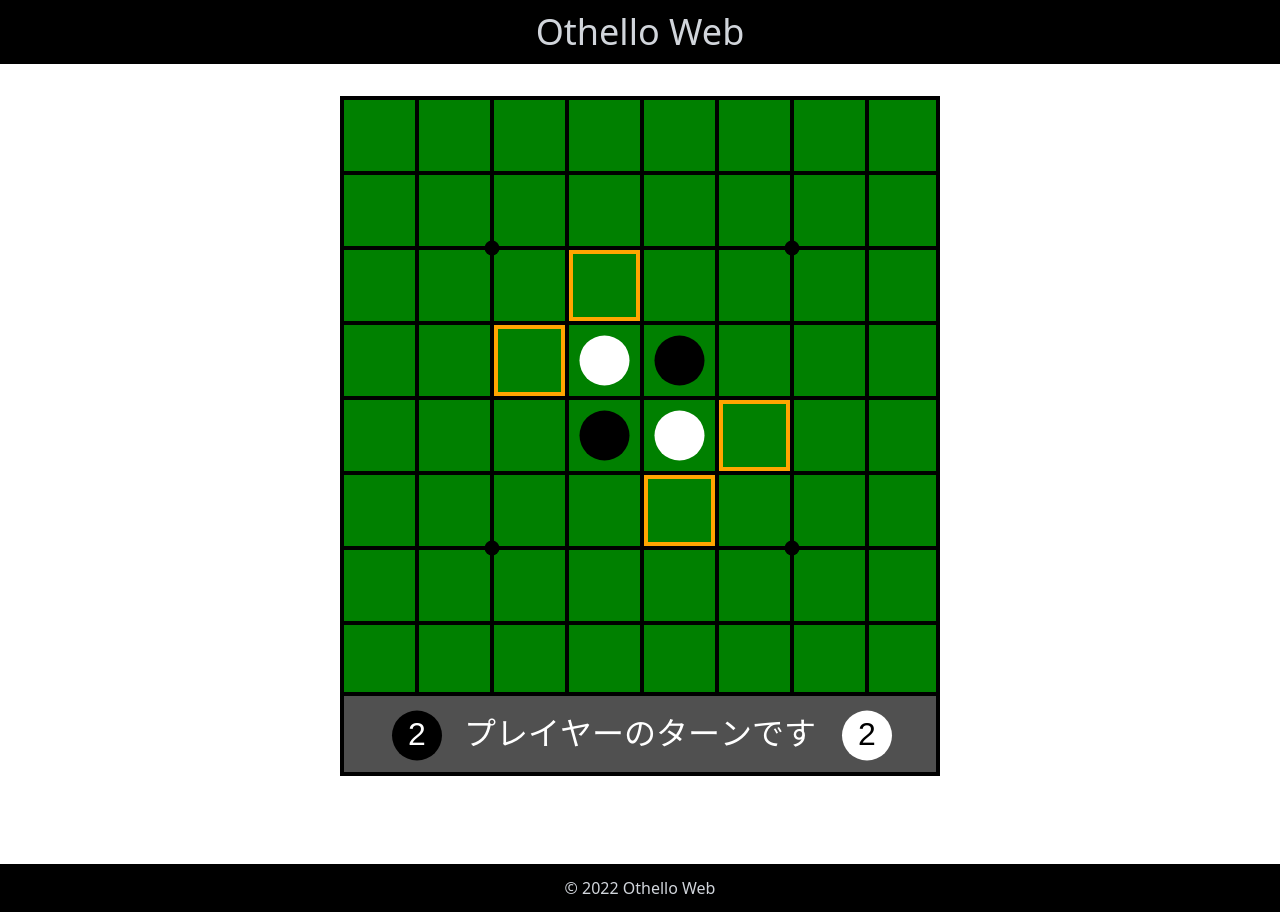
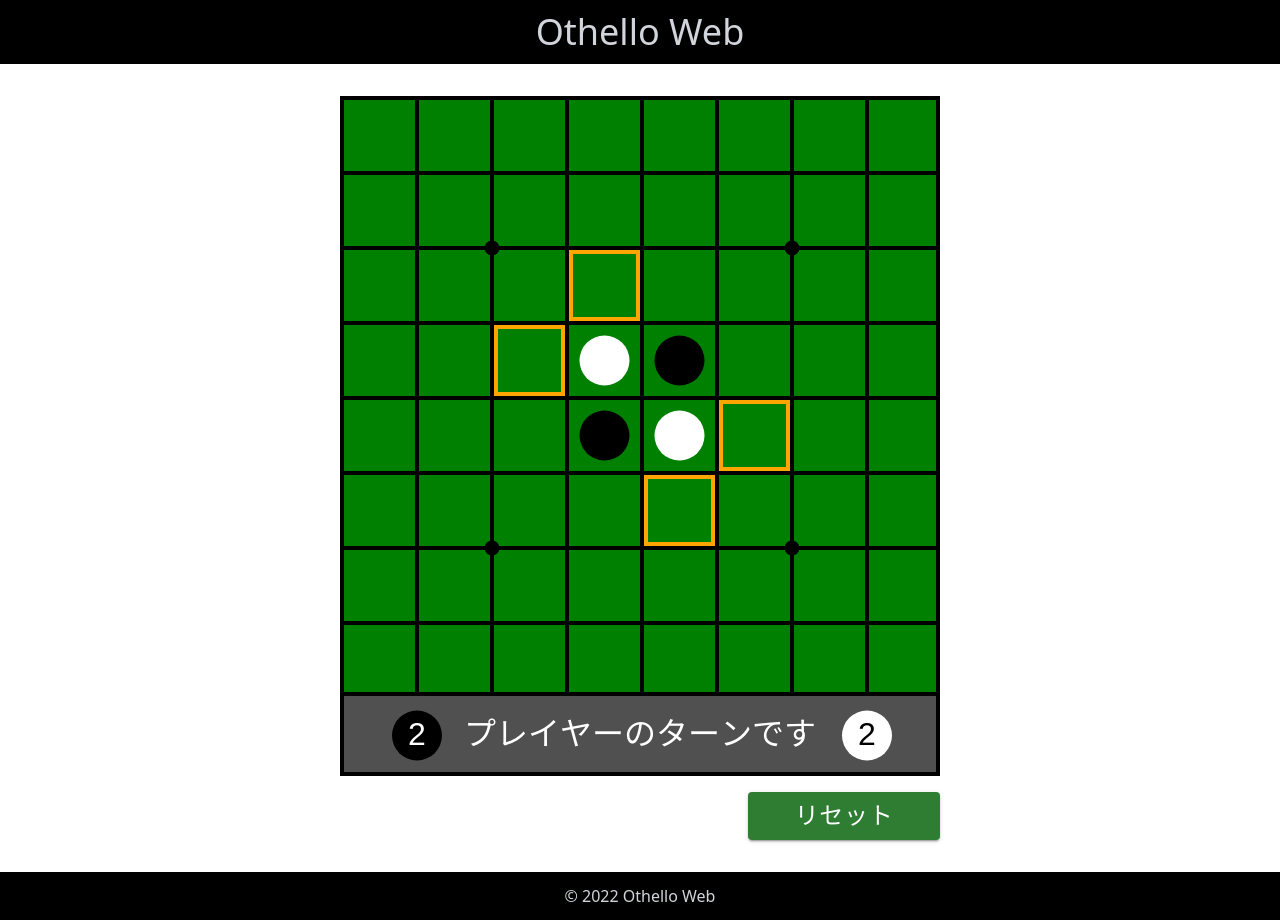
Before and after one commit to HiLow2021/GameWeb, a Next.js app in the folder Front/: page / in a window 1280 px wide. Built offline with nearby package versions, Linux system fonts and the light colour scheme.

Commit message:
add reset button

```diff
--- a/Front/components/othello.tsx
+++ b/Front/components/othello.tsx
@@ -1,3 +1,4 @@
+import Button from '@mui/material/Button';
 import { useState } from 'react';
 import { Ellipse, Layer, Line, Rect, Stage, Text } from 'react-konva';
 import { CommonUtility } from '../shared/commonUtility';
@@ -27,8 +28,11 @@ const Othello = ({ width, height }: { width: number; height: number }): JSX.Elem
     const [mouseCoordinate, setMouseCoordinate] = useState<Coordinate>();
     const [canClick, setCanClick] = useState(true);
 
+    const buttonStyle = { fontSize: 24 };
+
     return (
         <>
+            <div className="flex flex-col gap-4 justify-center">
                 <Stage
                     width={width}
                     height={height + textAreaHeight}
@@ -206,6 +210,26 @@ const Othello = ({ width, height }: { width: number; height: number }): JSX.Elem
                         />
                     </Layer>
                 </Stage>
+                <div className="flex justify-end">
+                    <Button
+                        className="h-12 w-48"
+                        fullWidth={false}
+                        variant="contained"
+                        color="success"
+                        style={buttonStyle}
+                        onClick={() => {
+                            if (!canClick) {
+                                return;
+                            }
+
+                            othelloManager.initialize();
+                            setCoordinates((_) => convertCellsToStones(othelloManager.board.cells));
+                        }}
+                    >
+                        リセット
+                    </Button>
+                </div>
+            </div>
         </>
     );
 };
--- a/Front/package.json
+++ b/Front/package.json
@@ -10,6 +10,9 @@
     "prettier": "prettier --write ./**/*.{ts,tsx}"
   },
   "dependencies": {
+    "@emotion/react": "^11.10.0",
+    "@emotion/styled": "^11.10.0",
+    "@mui/material": "^5.10.2",
     "canvas": "^2.9.3",
     "konva": "^8.3.11",
     "next": "12.2.5",
```
Also changed, not shown: 1 other file (tests, documents, lock files or other folders). Lines whose indentation alone changed are shown as unchanged.
